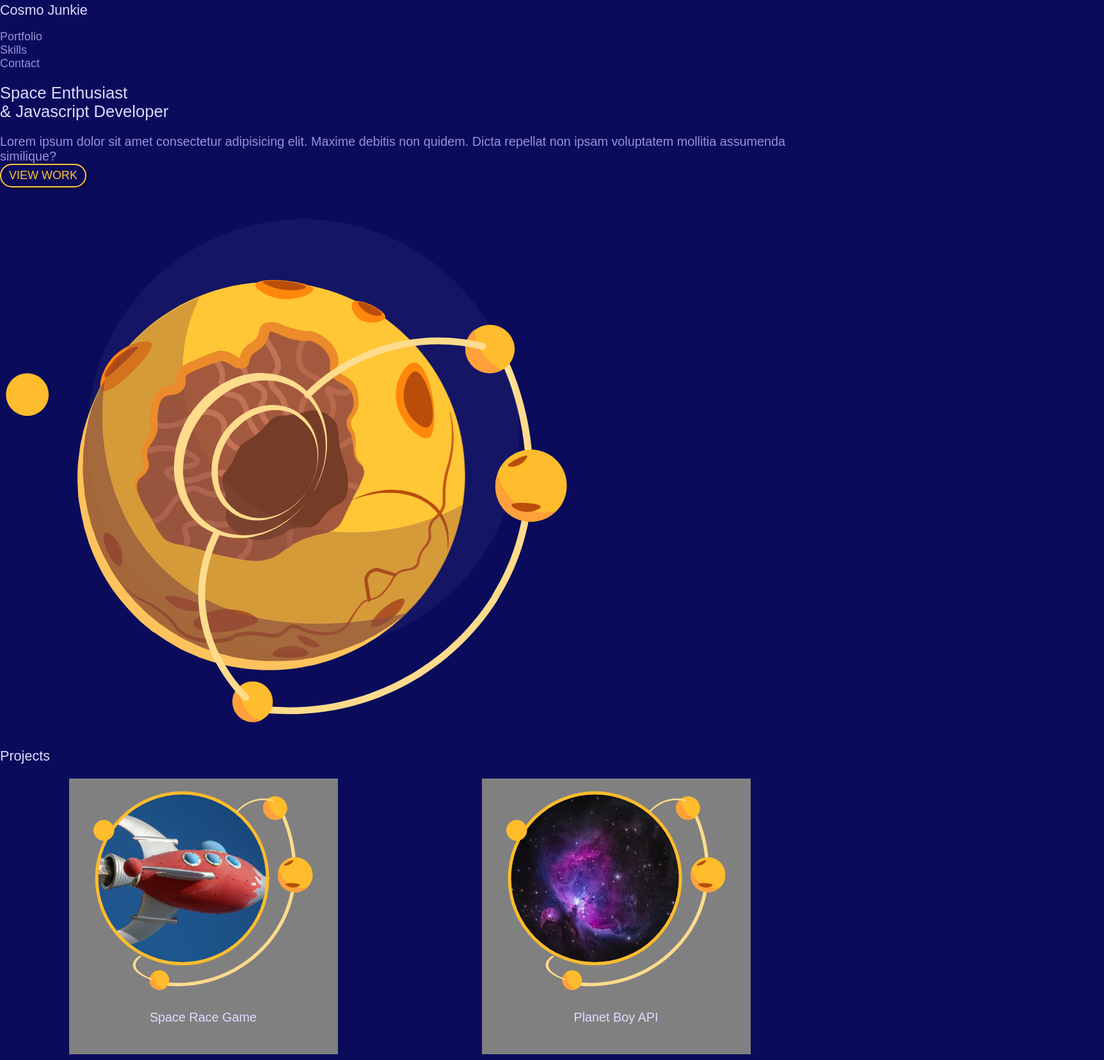
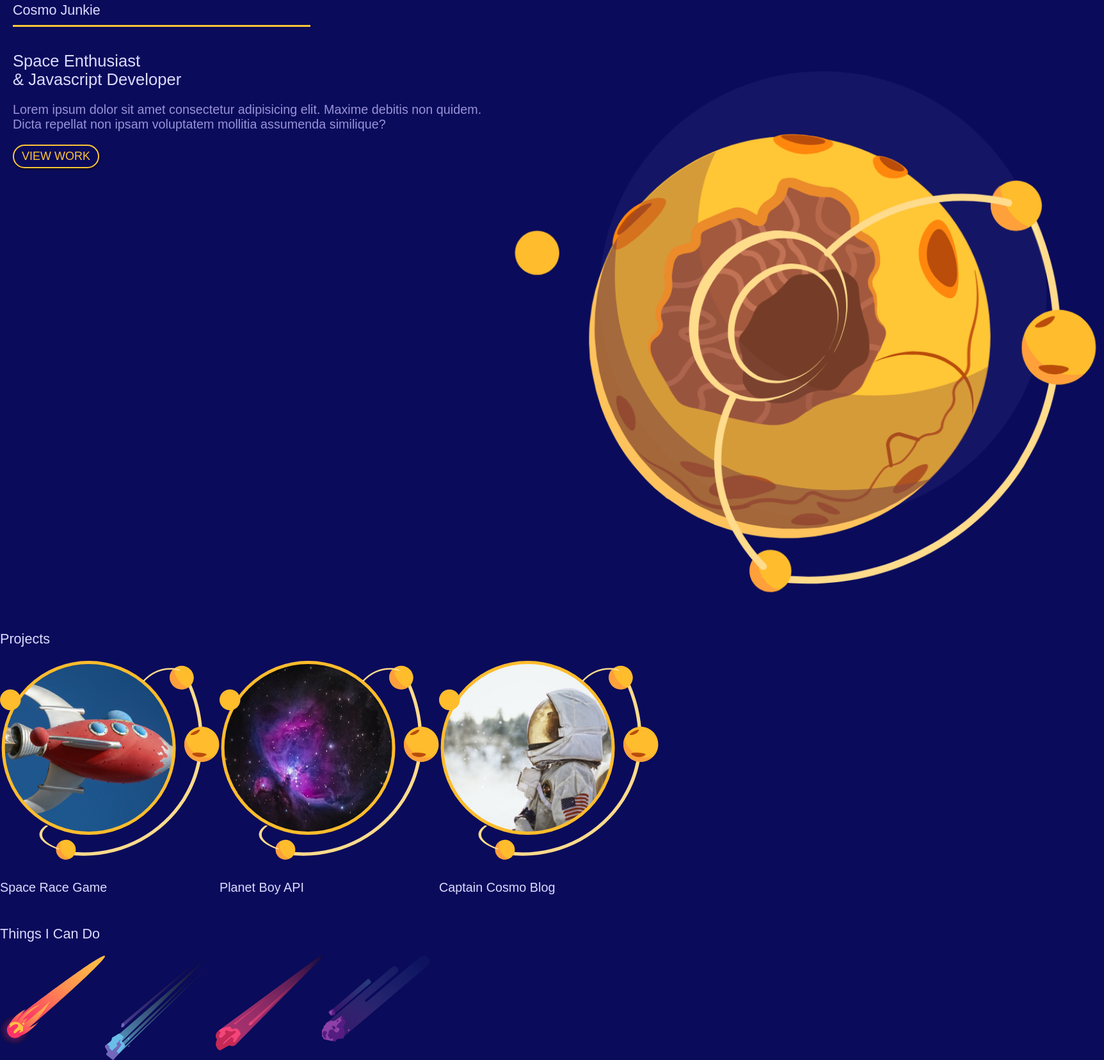
Before and after one commit to JeanSoro/mobilefirstdesign, a plain HTML site: page index.html in a window 1280 px wide. Shown: the part 15-1672 px from the top of the page at 64% size, 1725 px wide, since content can reach past the window. Drawn offline with Linux system fonts and the light colour scheme.

Commit message:
style top section

```diff
--- a/styles.css
+++ b/styles.css
@@ -90,6 +90,46 @@
 
 /* mobile styles */
 
+.grid {
+  display: grid;
+  grid-template-columns: repeat(8, 1fr);
+}
+
+.site-nav {
+  margin: 0 20px;
+}
+
+.site-nav h1 {
+  grid-column: 1/4;
+  grid-row: 1;
+  padding-bottom: 10px;
+  border-bottom: 3px solid var(--primary);
+}
+
+.site-nav ul {
+  display: none;
+}
+
+#welcome {
+  padding: 0 20px 20px 20px;
+}
+
+.welcome-text {
+  grid-column: 1/6;
+}
+
+.welcome-text a {
+  margin: 20px 0;
+}
+
+.welcome-img {
+  grid-column: 6/9;
+}
+
+.welcome-img img {
+  width: 200%;
+}
+
 
 /* small tablet styles */
 @media screen and (min-width: 620px) {}
@@ -103,34 +143,3 @@
 
 /* Desktop styles */
 @media screen and (min-width: 1200px) {}
-
-.projects {
-  display: grid;
-  grid-template-columns: repeat(12, 1fr);
-  grid-gap: 10px;
-}
-
-.projects img {
-  max-width: 100%;
-}
-
-.projects a {
-  text-align: center;
-  background: grey;
-  padding: 20px;
-}
-
-.projects a:nth-child(1) {
-  grid-column: 2/6;
-  grid-row: 1;
-}
-
-.projects a:nth-child(2) {
-  grid-column: 8/12;
-  grid-row: 1;
-}
-
-.projects a:nth-child(3) {
-  grid-column: 5/9;
-  grid-row: 2;
-}
```
